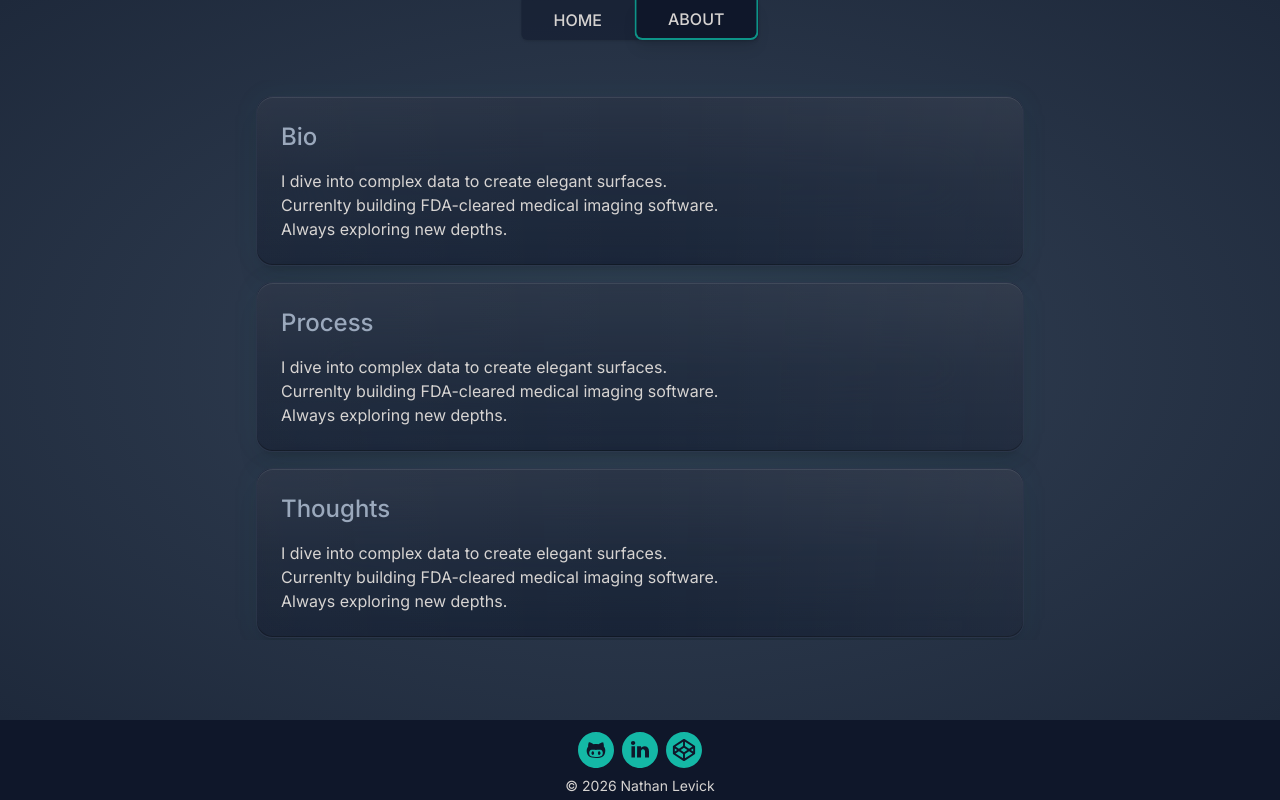
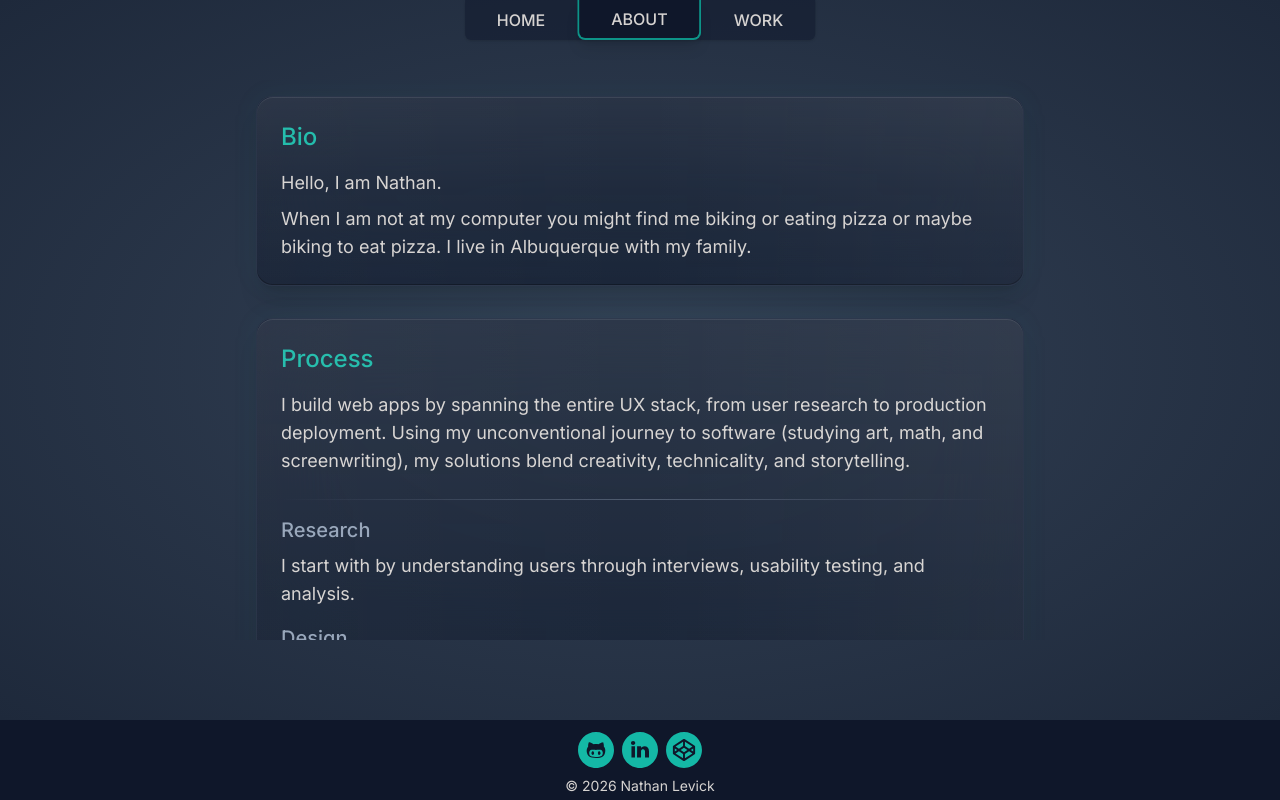
Before and after one commit to nlevick/portfolio, a Next.js app: page /about in a window 1280 px wide. Built offline with nearby package versions, Linux system fonts and the light colour scheme.

Commit message:
[#15] Add content, Card components

```diff
--- a/src/app/(content)/about/page.tsx
+++ b/src/app/(content)/about/page.tsx
@@ -1,23 +1,47 @@
-import Card from '@/components/Card';
+import Card from '@/components/Card/Card';
+import Subsection from '@/components/Card/Subsection';
 
 export default function About() {
   return (
     <section className="flex-1 overflow-y-scroll overflow-x-hidden">
-      <div className="">
+      <div>
         <Card title="Bio">
-          <p>I dive into complex data to create elegant surfaces.</p>
-          <p>Currenlty building FDA-cleared medical imaging software.</p>
-          <p>Always exploring new depths.</p>
+          <p className="pb-2">Hello, I am Nathan.</p>
+          <p>
+            When I am not at my computer you might find me biking or eating
+            pizza or maybe biking to eat pizza. I live in Albuquerque with my
+            family.
+          </p>
         </Card>
         <Card title="Process">
-          <p>I dive into complex data to create elegant surfaces.</p>
-          <p>Currenlty building FDA-cleared medical imaging software.</p>
-          <p>Always exploring new depths.</p>
-        </Card>
-        <Card title="Thoughts">
-          <p>I dive into complex data to create elegant surfaces.</p>
-          <p>Currenlty building FDA-cleared medical imaging software.</p>
-          <p>Always exploring new depths.</p>
+          <p>
+            I build web apps by spanning the entire UX stack, from user research
+            to production deployment. Using my unconventional journey to
+            software (studying art, math, and screenwriting), my solutions blend
+            creativity, technicality, and storytelling.
+          </p>
+          <div className="relative mt-6 h-px w-full ">
+            <div className="absolute inset-0 bg-gradient-to-r from-transparent via-slate-400/40 to-transparent" />
+          </div>
+          <Subsection title="Research">
+            <p>
+              I start with by understanding users through interviews, usability
+              testing, and analysis.
+            </p>
+          </Subsection>
+
+          <Subsection title="Design">
+            <p>
+              I create lo-fi wireframes explore concepts then usually move
+              directly to code rapid iteration.
+            </p>
+          </Subsection>
+
+          <Subsection title="Code">
+            <p>
+              I build emphasizing scalability, performance, and testability.
+            </p>
+          </Subsection>
         </Card>
       </div>
     </section>
--- a/src/app/(content)/work/page.tsx
+++ b/src/app/(content)/work/page.tsx
@@ -1,3 +1,36 @@
+import Card from '@/components/Card/Card';
+import Subsection from '@/components/Card/Subsection';
+
 export default function Work() {
-  return <section className="">work page</section>;
+  return (
+    <section className="flex-1 overflow-y-scroll overflow-x-hidden">
+      <div>
+        <Card title="Projects">
+          <p className="mb-3">
+            I am leading the UI architecture of FDA-cleared digital pathology
+            software at Indica Labs. Check it out{' '}
+            <a
+              className="bold underline"
+              href="https://indicalab.com/clinical-products/halo-ap-dx"
+              target="_blank"
+            >
+              here
+            </a>
+            .
+          </p>
+          <p>
+            More project stories comming soon. Want more details?{' '}
+            <a
+              className="bold underline"
+              href="https://linkedin.com/in/nathan-levick"
+              target="_blank"
+            >
+              Contact me
+            </a>
+            .
+          </p>
+        </Card>
+      </div>
+    </section>
+  );
 }
--- a/src/components/Card.tsx
+++ b/src/components/Card/Card.tsx
@@ -1,23 +1,23 @@
 import { ReactNode } from 'react';
 
-interface CardProps {
+export interface CardProps {
   title?: string;
   children?: ReactNode;
 }
 
 export default function Card({ title, children }: CardProps) {
   return (
-    <div className="relative m-4 mx-auto w-full max-w-full sm:max-w-xl md:max-w-2xl lg:max-w-3xl">
-      <div className="absolute -inset-px rounded-2xl bg-teal-500/10 blur-lg opacity-40" />
+    <div className="relative m-4 mb-8 mx-auto w-full max-w-full sm:max-w-xl md:max-w-2xl lg:max-w-3xl">
+      <div className="absolute -inset-px rounded-2xl bg-primary/10 blur-lg opacity-40" />
       <div className="relative rounded-2xl border border-slate-400/15 bg-background/60 backdrop-blur-2xl p-6 pt-6 shadow-xl">
         <div className="pointer-events-none absolute inset-0 rounded-2xl shadow-[inset_0_1px_0_rgba(255,255,255,0.09),inset_0_-1px_0_rgba(0,0,0,0.3)]" />
         <div className="pointer-events-none absolute inset-0 rounded-2xl bg-gradient-to-b from-white/15 via-white/5 to-transparent opacity-50" />
         <div className="pointer-events-none absolute inset-0 rounded-2xl bg-gradient-to-r from-white/5 via-transparent to-white/10 opacity-40" />
 
         {title && (
-          <h3 className="font-medium text-2xl text-slate-400">{title}</h3>
+          <h3 className="font-medium text-2xl text-primary bold">{title}</h3>
         )}
-        {children && <div className="mt-4">{children}</div>}
+        {children && <div className="mt-4 text-lg">{children}</div>}
       </div>
     </div>
   );
--- /dev/null
+++ b/src/components/Card/Subsection.tsx
@@ -0,0 +1,10 @@
+import { CardProps } from './Card';
+
+export default function Card({ title, children }: CardProps) {
+  return (
+    <>
+      <h3 className="pt-4 pb-2 font-medium text-xl text-slate-400">{title}</h3>
+      <p>{children}</p>
+    </>
+  );
+}
--- a/src/components/Navigation.tsx
+++ b/src/components/Navigation.tsx
@@ -5,7 +5,7 @@ export default function Navigation() {
     <nav className="absolute flex top-0 shadow rounded-b-md right-1/2 translate-x-1/2 bg-background bg-opacity-50 h-10 items-center justify-center">
       <NavLink href="/">Home</NavLink>
       <NavLink href="/about">About</NavLink>
-      {/* <NavLink href="/work">Work</NavLink> */}
+      <NavLink href="/work">Work</NavLink>
     </nav>
   );
 }
```
